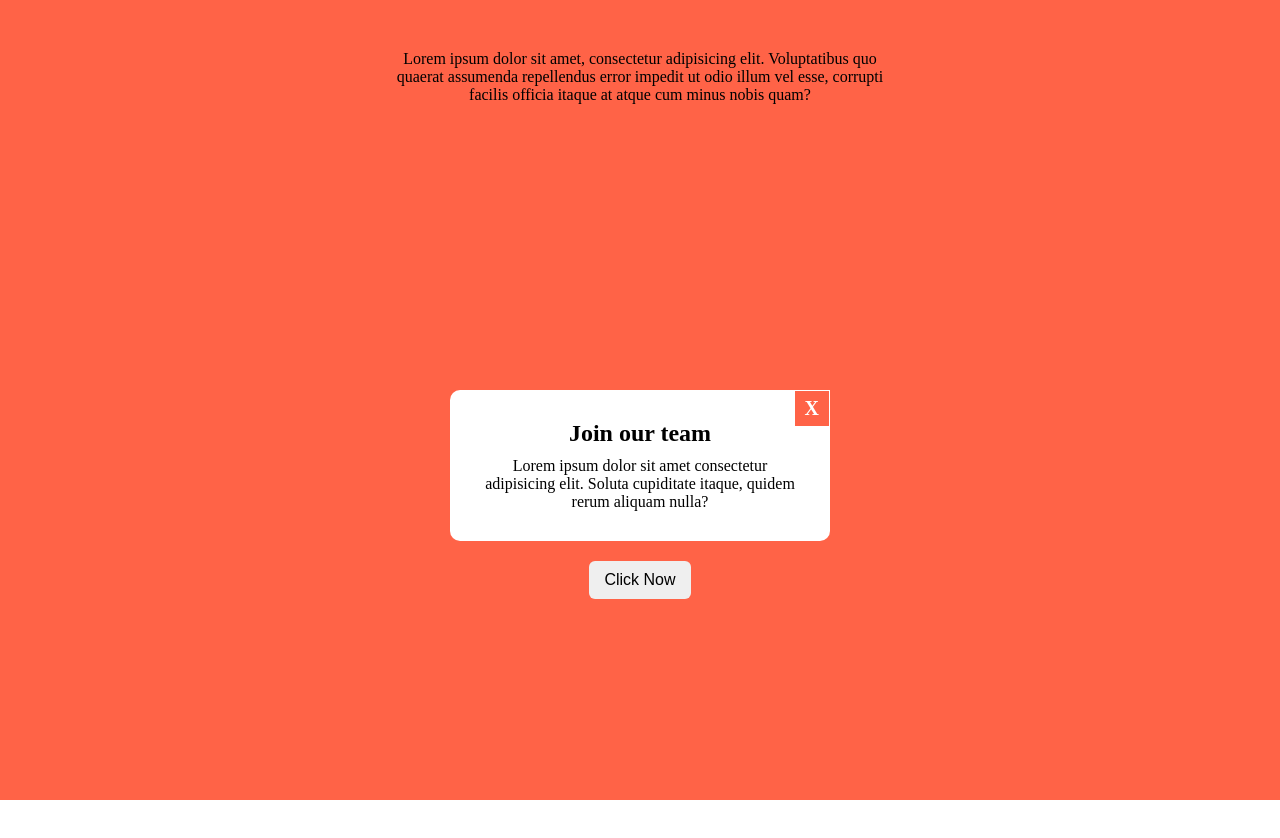
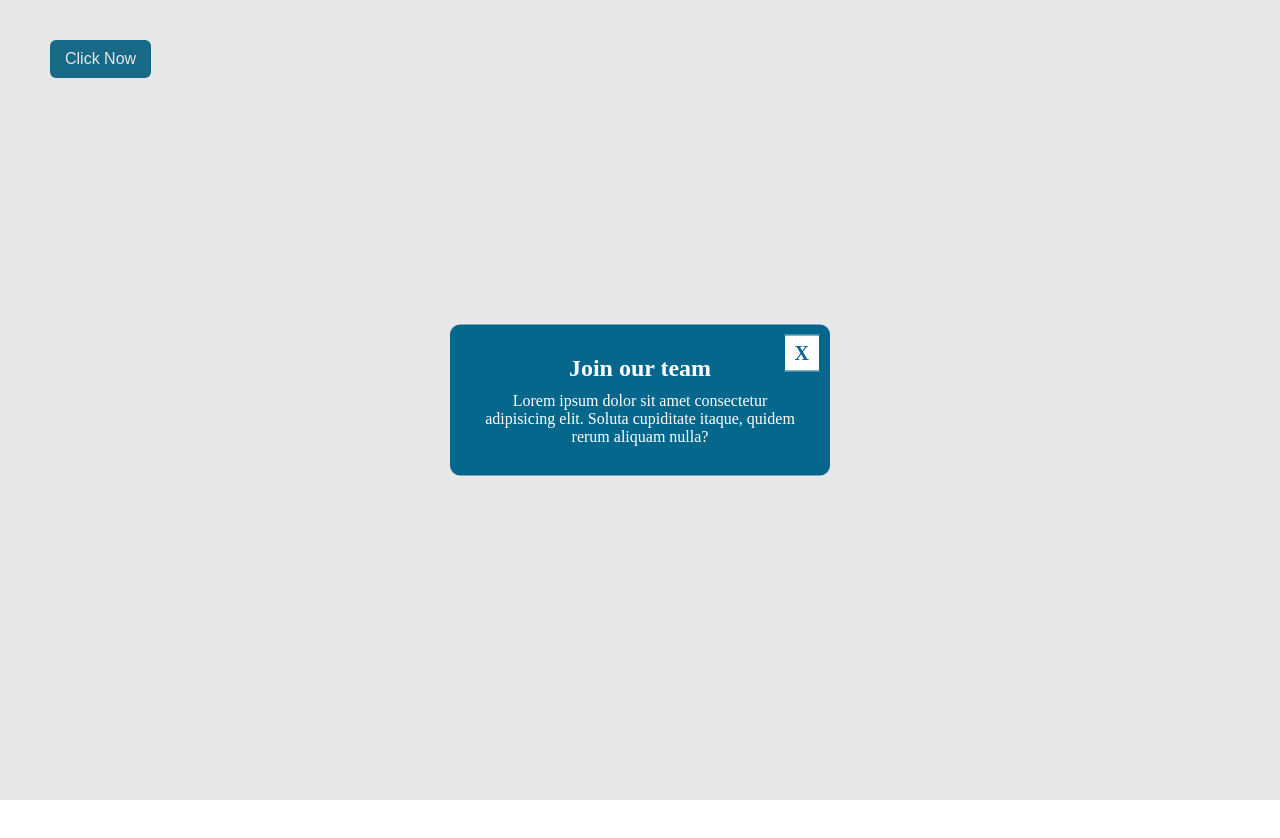
Before and after one commit to musharaf377/popup-modal, a plain HTML site: page index.html in a window 1280 px wide. Both pictures are taken after a click on the button "Click Now". Drawn offline with Linux system fonts and the light colour scheme.

Commit message:
finished this project

```diff
--- a/index.html
+++ b/index.html
@@ -9,15 +9,14 @@
 </head>
 <body>
   <div class="popup-section">
-    <p>Lorem ipsum dolor sit amet, consectetur adipisicing elit. Voluptatibus quo quaerat assumenda repellendus error impedit ut odio illum vel esse, corrupti facilis officia itaque at atque cum minus nobis quam?</p>
     <div class="popup-area">
       <div class="popup-box">
         <div class="close">X</div>
         <h2>Join our team</h2>
         <p>Lorem ipsum dolor sit amet consectetur adipisicing elit. Soluta cupiditate itaque, quidem rerum aliquam nulla?</p>
       </div>
-      <button id="popup-btn">Click Now</button>
     </div>
+    <button id="popup-btn">Click Now</button>
   </div>
 
   <script src="script.js"></script>
--- a/script.js
+++ b/script.js
@@ -0,0 +1,15 @@
+
+const popup_wrapper = document.querySelector(".popup-area");
+const popup_btn = document.querySelector("#popup-btn");
+const close_btn = document.querySelector(".close");
+
+popup_wrapper.style.display = "none";
+
+popup_btn.addEventListener("click", () => {
+  popup_wrapper.setAttribute(
+    "style","display: block; transition: all 5s ease-in-out");
+})
+
+close_btn.addEventListener("click", ()=>{
+  popup_wrapper.style.display = "none";
+})
--- a/style.css
+++ b/style.css
@@ -9,13 +9,13 @@ body{
 }
 
 .popup-section {
-  background: tomato;
   height: 100vh;
   width: 100%;
+  position: relative;
 }
 
 .popup-box {
-  background: #fff;
+  background: rgb(6, 103, 141);
   padding: 30px;
   border-radius: 10px;
   display: flex;
@@ -24,32 +24,34 @@ body{
   align-items: center;
   width: 380px;
   position: relative;
+  color: #fff;
+  left: 50%;
+  top: 50%;
+  transform: translate(-50%, -50%);
 }
 
 .popup-area {
-  display: flex;
-  flex-direction: column;
-  justify-content: center;
   align-items: center;
   height: 100vh;
   width: 100%;
-}
-
-.popup-section>p {
-  width: 500px;
-  text-align: center;
-  margin: auto;
-  padding-top: 50px;
+  background: #7474742b;
+  position: fixed;
+  top: 0;
+  left: 0;
 }
 
 button#popup-btn {
   padding: 10px 15px;
   border: none;
-  margin: 20px auto;
+  margin: 40px 50px;
   display: block;
   border-radius: 6px;
   font-size: 16px;
   font-weight: 500;
+  background: #06678d;
+  color: #fff;
+  cursor: pointer;
+  display: block;
 }
 .popup-box p {
   text-align: center;
@@ -61,9 +63,10 @@ button#popup-btn {
   right: 0;
   top: 0;
   padding: 6px 10px;
-  background: tomato;
-  color: #fff;
-  border: 1px solid #fff;
+  background: white;
+  color: #06678d;
+  border: 1px solid #06678d;
   font-size: 20px;
   font-weight: bold;
+  margin: 10px;
 }
```
